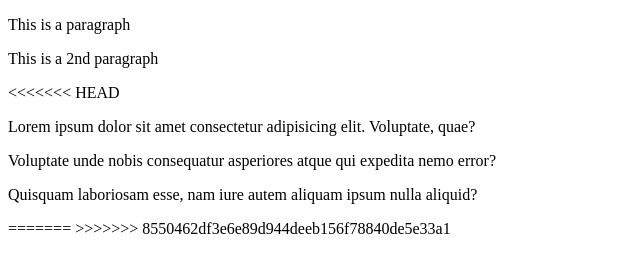
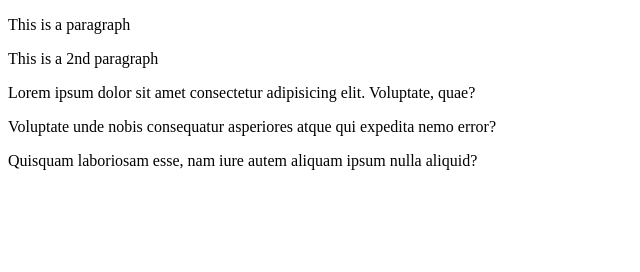
Before and after one commit to ecastan960/git-example-project, a plain HTML site: page index.html in a window 1280 px wide. Shown: the whole page, without its empty margins (0-640 px from the left). Drawn offline with Linux system fonts and the light colour scheme.

Commit message:
Update changes in index.html

```diff
--- a/index.html
+++ b/index.html
@@ -8,7 +8,6 @@
   <body>
     <p>This is a paragraph</p>
     <p>This is a 2nd paragraph</p>
-<<<<<<< HEAD
     <p>
       Lorem ipsum dolor sit amet consectetur adipisicing elit. Voluptate, quae?
     </p>
@@ -16,7 +15,5 @@
       Voluptate unde nobis consequatur asperiores atque qui expedita nemo error?
     </p>
     <p>Quisquam laboriosam esse, nam iure autem aliquam ipsum nulla aliquid?</p>
-=======
->>>>>>> 8550462df3e6e89d944deeb156f78840de5e33a1
   </body>
 </html>
```
